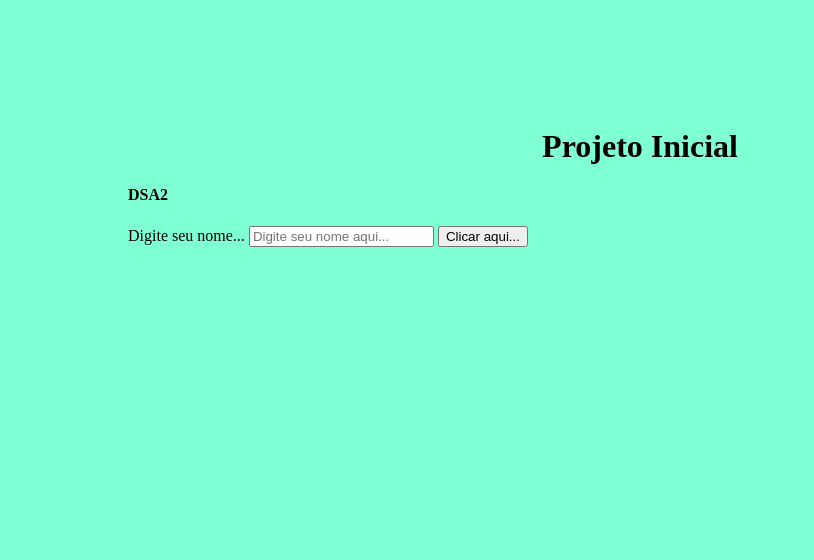
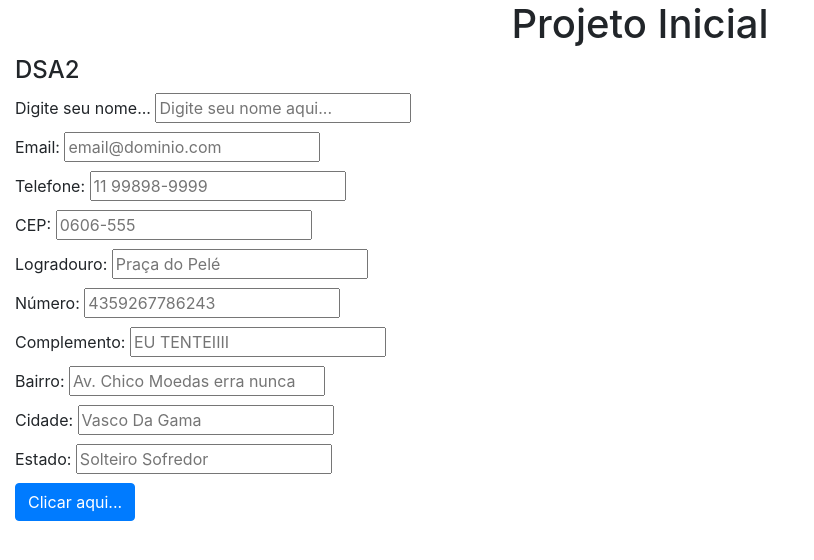
Before and after one commit to I4gojs/projeto-inicial, a plain HTML site: page index.html in a window 1280 px wide. Shown: the whole page, without its empty margins (0-814 px from the left). Drawn offline with nearby package versions, Linux system fonts and the light colour scheme.

Commit message:
Formulário

```diff
--- a/index.html
+++ b/index.html
@@ -6,16 +6,93 @@
     <meta name="viewport" content="width=device-width, initial-scale=1.0">
     <title>Projeto Inicial</title>
     <link rel="stylesheet" type="text/css" href="estilo.css">
-
+    <link rel="stylesheet" href="https://stackpath.bootstrapcdn.com/bootstrap/4.1.3/css/bootstrap.min.css"
+        integrity="sha384-MCw98/SFnGE8fJT3GXwEOngsV7Zt27NXFoaoApmYm81iuXoPkFOJwJ8ERdknLPMO" crossorigin="anonymous">
 </head>
-<body>
+<body class="container-fluid">
     <h1>Projeto Inicial</h1>
     <div>
         <h4>DSA2</h4>
-        <label>Digite seu nome...</label>
-        <input type="text" id="nome" placeholder="Digite seu nome aqui...">
-        <input type="button" id="botao" value="Clicar aqui...">
+        <form>
+
+            <div class="mb-1">
+        <label for="nome">Digite seu nome...</label>
+        <input type="text" id="nome"
+        placeholder="Digite seu nome aqui...">
+           </div>
+
+           <div class="mb-1">
+            <label for="email">Email:</label>
+            <input type="text" id="email"
+            placeholder="email@dominio.com">
+               </div>
+
+               <div class="mb-1">
+                <label for="telefone">Telefone:</label>
+                <input type="text" id="telefone"
+                placeholder="11 99898-9999">
+                   </div>
+
+                   <div class="mb-1">
+                    <label for="cep">CEP:</label>
+                    <input type="text" id="CEP"
+                    placeholder="0606-555">
+                       </div>
+
+                       <div class="mb-1">
+                        <label for="logradouro">Logradouro:</label>
+                        <input type="text" id="logradouro"
+                        placeholder="Praça do Pelé">
+                           </div>
+
+                           <div class="mb-1">
+                            <label for="número">Número:</label>
+                            <input type="text" id="número"
+                            placeholder="4359267786243">
+                               </div>
+
+                               <div class="mb-1">
+                                <label for="complemento">Complemento:</label>
+                                <input type="text" id="complemento"
+                                placeholder="EU TENTEIIII">
+                                   </div>
+
+                                   <div class="mb-1">
+                                    <label for="bairro">Bairro:</label>
+                                    <input type="text" id="bairro"
+                                    placeholder="Av. Chico Moedas erra nunca">
+                                       </div>
+
+                                       <div class="mb-1">
+                                        <label for="cidade">Cidade:</label>
+                                        <input type="text" id="cidade"
+                                        placeholder="Vasco Da Gama">
+                                           </div>
+
+                                           <div class="mb-1">
+                                            <label for="estado">Estado:</label>
+                                            <input type="text" id="estado"
+                                            placeholder="Solteiro Sofredor">
+                                               </div>
+
+
+
+           <input type="button" id="botao" class="btn btn-primary" value="Clicar aqui...">
+           <div class="m-2 p-1 text-center" id="saida-de-dados" ></div>
+    </form>
+
     </div>
     <script src="./script.js"></script>
+
+    <script src="https://code.jquery.com/jquery-3.3.1.slim.min.js"
+        integrity="sha384-q8i/X+965DzO0rT7abK41JStQIAqVgRVzpbzo5smXKp4YfRvH+8abtTE1Pi6jizo"
+        crossorigin="anonymous"></script>
+    <script src="https://cdnjs.cloudflare.com/ajax/libs/popper.js/1.14.3/umd/popper.min.js"
+        integrity="sha384-ZMP7rVo3mIykV+2+9J3UJ46jBk0WLaUAdn689aCwoqbBJiSnjAK/l8WvCWPIPm49"
+        crossorigin="anonymous"></script>
+    <script src="https://stackpath.bootstrapcdn.com/bootstrap/4.1.3/js/bootstrap.min.js"
+        integrity="sha384-ChfqqxuZUCnJSK3+MXmPNIyE6ZbWh2IMqE241rYiqJxyMiZ6OW/JmZQ5stwEULTy"
+        crossorigin="anonymous"></script>
+
 </body>
 </html>
--- a/script.js
+++ b/script.js
@@ -1,8 +1,14 @@
-var botao =document.getElementById("botao");
-botao.addEventListener("click",alertar,false);
-
+var botao = document.getElementById("botao");
+botao.addEventListener("click", alertar, false);
 var nome = document.getElementById("nome");
 
-function alertar(event){
+var saida = document.getElementById("saida-de-dados");
+
+var email = document.getElementById("email");
+
+function alertar(event) {
     alert("Você clicou no botão!!!" + nome.value);
+
+    saida.innerText = "Nome:" + nome.value +
+        "\n Email:" + email.value + "\n Telefone:" + telefone.value + "\n CEP:"+ CEP.value + "\n Logradouro:" + logradouro.value+ "\n Número:"+ número.value + "\n Complemento:"+ complemento.value+ "\n Cidade:"+ cidade.value + "\n Estado:"+ estado.value;
 }
```
